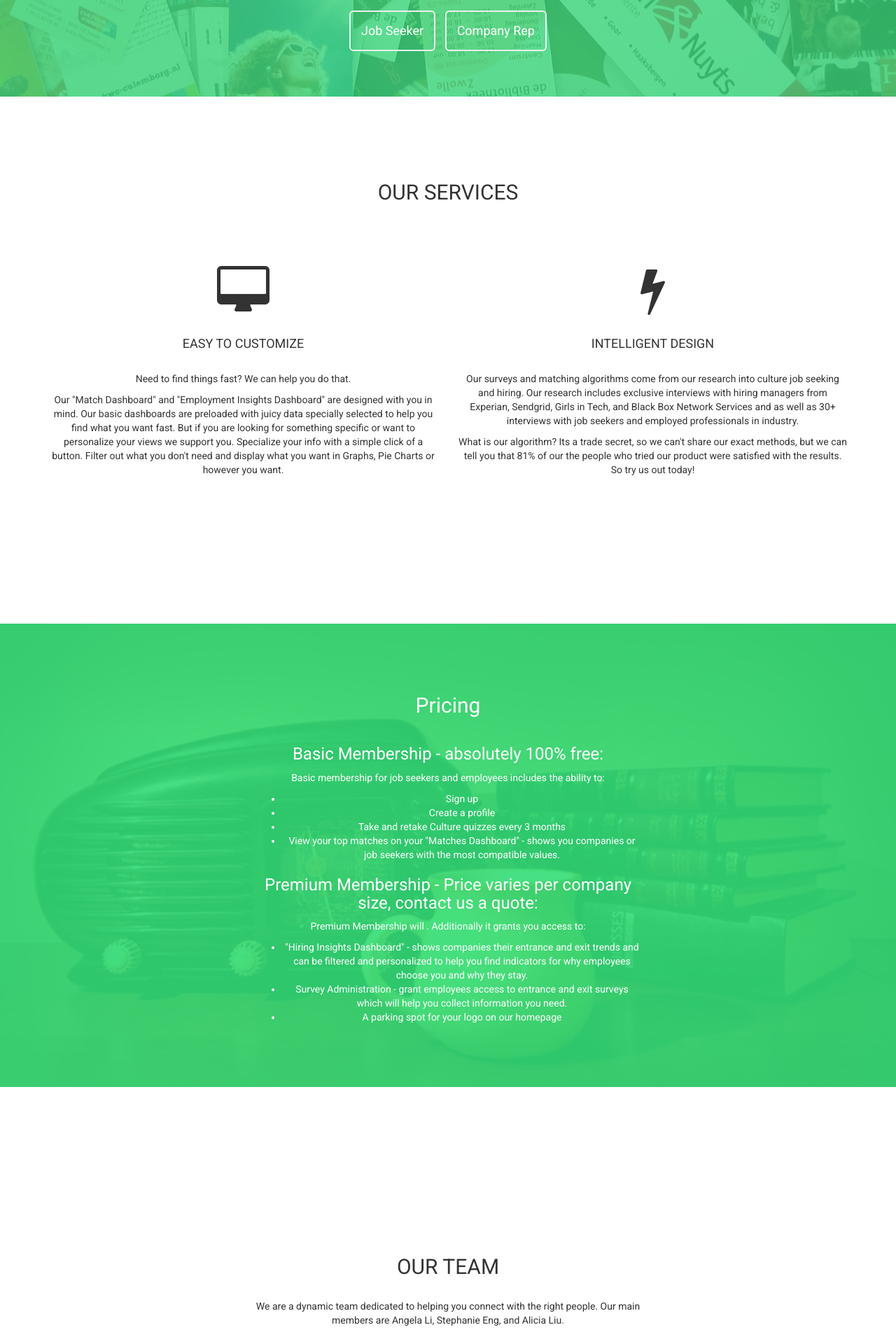
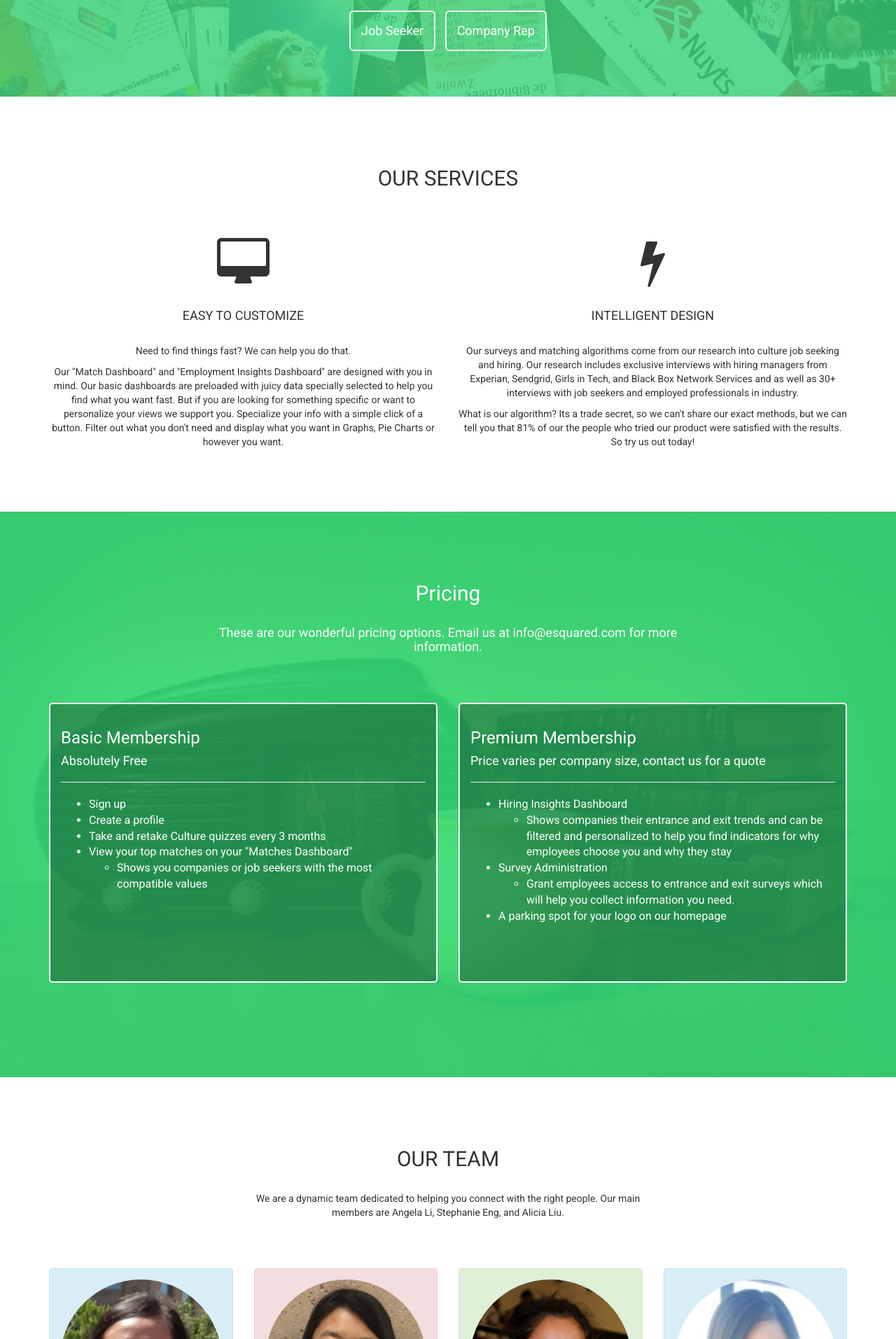
Before and after one commit to angelali92/EntranceExit, a Django app: page / in a window 1280 px wide. Shown: the part 539-2452 px from the top of the page at 70% size. Run offline with Django 3.2, Linux system fonts and the light colour scheme; some libraries are stand-ins or nearby versions.

Commit message:
fixed homepage index styling

```diff
--- a/homepage/static/homepage/css/style.css
+++ b/homepage/static/homepage/css/style.css
@@ -28,7 +28,7 @@ body {
 
 section {
     padding-top: 80px;
-    padding-bottom: 120px;
+    /*padding-bottom: 120px;*/
 }
 
 .head-set {
@@ -151,6 +151,21 @@ section {
         padding-top: 60px;
     }
 
+
+/*======================================
+    PRICING SECTION STYLES
+=========================================*/
+.pricing-tier {
+    background-color: rgba(0,0,0,0.3);
+    height: 400px;
+    border-radius: 5px;
+    border-width: 2px;
+    border-style: solid;
+    padding: 15px;
+    margin-bottom: 15px;
+    font-size: 16px;
+}
+
 /*================================
     PORTFOLIO / WORK SECTION STYLES
 ==================================*/
--- a/homepage/templates/homepage/index.html
+++ b/homepage/templates/homepage/index.html
@@ -27,13 +27,13 @@
     <body>
         <div class="navbar navbar-default navbar-fixed-top">
             <div class="container">
-                <div class="navbar-header">
+                <div class="navbar-header scroll-me">
                     <button type="button" class="navbar-toggle" data-toggle="collapse" data-target=".navbar-collapse">
                         <span class="icon-bar"></span>
                         <span class="icon-bar"></span>
                         <span class="icon-bar"></span>
                     </button>
-                    <a class="navbar-brand" href="#">
+                    <a class="navbar-brand" href="#home">
                         <img src="{% static 'homepage/img/logo.png' %}" alt="" class="img-responsive" style="height:100%;" />
                     </a>
                 </div>
@@ -69,15 +69,13 @@
                 </div>
             </div>
         </div>
-
-                            </div>
         <!--HOME SECTION END  -->
 
         <section id="services">
         <div class="container">
         <div class="row text-center pad-bottom">
         <div class="col-md-6 col-md-offset-3 col-sm-6 col-sm-offset-3">
-                            <h2 class="head-set">OUR SERVICES</h2>
+        <h2>OUR SERVICES</h2>
         </div>
         </div>
         <div class="row text-center">
@@ -107,65 +105,78 @@
         </div>
         </section>
         <!--SERVICES SECTION END  -->
+
         <section id="pricing">
 	        <div class="parallax-like">
 		        <div class="overlay">
-
-
 			        <div class="container">
-                            <div class="row text-center ">
-                            <div class="col-md-6 col-md-offset-3 col-sm-6 col-sm-offset-3">
+				        <div class="row text-center pad-bottom">
+					        <div class="col-md-8 col-md-offset-2 col-sm-8 col-sm-offset-2">
 						        <h2 class="head-set">Pricing</h2>
-                            <h3>Basic Membership - absolutely 100% free:</h3>
-                            <p>
-
-                            Basic membership for job seekers and employees includes the ability to:
+						        <h4> These are our wonderful pricing options. Email us at info@esquared.com for more information. </h4>
+					        </div>
+					    </div>
+					    <div class="row pad-bottom">
+					        <div class="col-md-6 col-sm-12">
+					        	<div class="pricing-tier">
+		        					<h3>Basic Membership</h3>
+		        					<h4> Absolutely Free </h4>
+		        					<hr/>
 									<ul>
 										<li>Sign up</li>
 										<li>Create a profile </li>
 										<li>Take and retake Culture quizzes every 3 months</li>
-                            <li>View your top matches on your "Matches Dashboard" - shows you companies or job seekers with the most compatible values.</li>
+										<li>
+											View your top matches on your "Matches Dashboard"
+											<ul><li>Shows you companies or job seekers with the most compatible values</li></ul>
+										</li>
 									</ul>
-                            </p>
-                            <h3>Premium Membership - Price varies per company size, contact us a quote:</h3>
-                            <p>
-
-                            Premium Membership will . Additionally it grants you access to:
+									<br/>
+								</div>
+		        			</div>
+					        <div class="col-md-6 col-sm-12">
+					        	<div class="pricing-tier">
+		        					<h3>Premium Membership</h3>
+		        					<h4> Price varies per company size, contact us for a quote</h4>
+		        					<hr/>
 							        <ul>
-                            <li>"Hiring Insights Dashboard" - shows companies their entrance and exit trends and can be filtered and personalized to help you find indicators for why employees choose you and why they stay.</li>
-                            <li>Survey Administration - grant employees access to entrance and exit surveys which will help you collect information you need. </li>
+								        <li>
+								        	Hiring Insights Dashboard
+											<ul><li>Shows companies their entrance and exit trends and can be filtered and personalized to help you find indicators for why employees choose you and why they stay</li></ul>
+								        </li>
+								        <li>
+								        	Survey Administration
+								         	<ul><li>Grant employees access to entrance and exit surveys which will help you collect information you need.</li></ul>
+								        </li>
 								        <li> A parking spot for your logo on our homepage </li>
 							        </ul>
-                            </p>
-                            <br />
+								</div>
+		        			</div>
 		        		</div>
 				        </div>
 			        </div>
 		        </div>
 	        </div>
         </section>
-                            <!--PARALLAX LIKE / STATS SECTION END  -->
+        <!--PARALLAX LIKE / PRICING SECTION END  -->
+
         <section id="team">
         	<div class="container">
         		<div class="row text-center pad-bottom">
         			<div class="col-md-6 col-md-offset-3 col-sm-6 col-sm-offset-3">
-                            <h2 class="head-set">OUR TEAM</h2>
+        				<h2>OUR TEAM</h2><br/>
 				        <p>
 				        	We are a dynamic team dedicated to helping you connect with the right people. Our main members are Angela Li, Stephanie Eng, and Alicia Liu.
-
 				        </p>
         			</div>
         		</div>
         		<div class="row text-center portfolio-item">
-
         			<div class="col-md-3 col-sm-3 ">
         				<div class="alert alert-info">
         					<img src="{% static 'homepage/img/headshot.png' %}" class="img-responsive " style="width:100%; border-radius:500px;" alt="" />
-
         					<h3>Angela Li</h3>
         					<h5>Codename: <strong>Oracle</strong></h5>
         				</div>
-
         			</div>
 			        <div class="col-md-3 col-sm-3 ">
 			            <div class="alert alert-danger">
@@ -174,7 +185,6 @@
 			                <h3>Stephanie Eng</h3>
 			                <h5>Codename: <strong>Storm</strong></h5>
 			            </div>
-
 			        </div>
 			        <div class="col-md-3 col-sm-3 ">
 			            <div class="alert alert-success">
@@ -183,7 +193,6 @@
 			                <h3>Gurveen Sekhon</h3>
 			                <h5>Codename: <strong>Samus</strong></h5>
 			            </div>
-
 			        </div>
 			        <div class="col-md-3 col-sm-3 ">
 			            <div class="alert alert-info">
@@ -192,25 +201,20 @@
 			                <h3>Alicia Liu</h3>
 			                <h5>Codename: <strong>Psylocke</strong></h5>
 			            </div>
-
 			        </div>
-
     			</div>
-
-            <div class="row text-center">
+			    <div class="row text-center pad-bottom">
 			        <br/><br/><br/><br/>
-
 			        <div class="col-md-12">
-                    <p>For more information on pricing contact us at:</p>
+			            <p>For more information contact us at:</p>
 			            <p>Irvine, California, United States </p>
 			            <p><strong>Email :</strong> info@esquared.com</p>
 			        </div>
-
-
 			    </div>
 			</div>
 		</section>
 		<!--WORKS / PORTFOLIO SECTION END  -->
+
         <!--     <div id="video-sec" class="player" data-property="{videoURL:'https://www.youtube.com/watch?v=Ycv5fNd4AeM',containment:'self',autoPlay:true, mute:true, startAt:0, opacity:1,mute: true,showControls:false}"> -->
         <!-- change https://www.youtube.com/watch?v=Ycv5fNd4AeM to your youtube url-->
         <!--         <div class="overlay">
```
Lines whose indentation alone changed are shown as unchanged.
